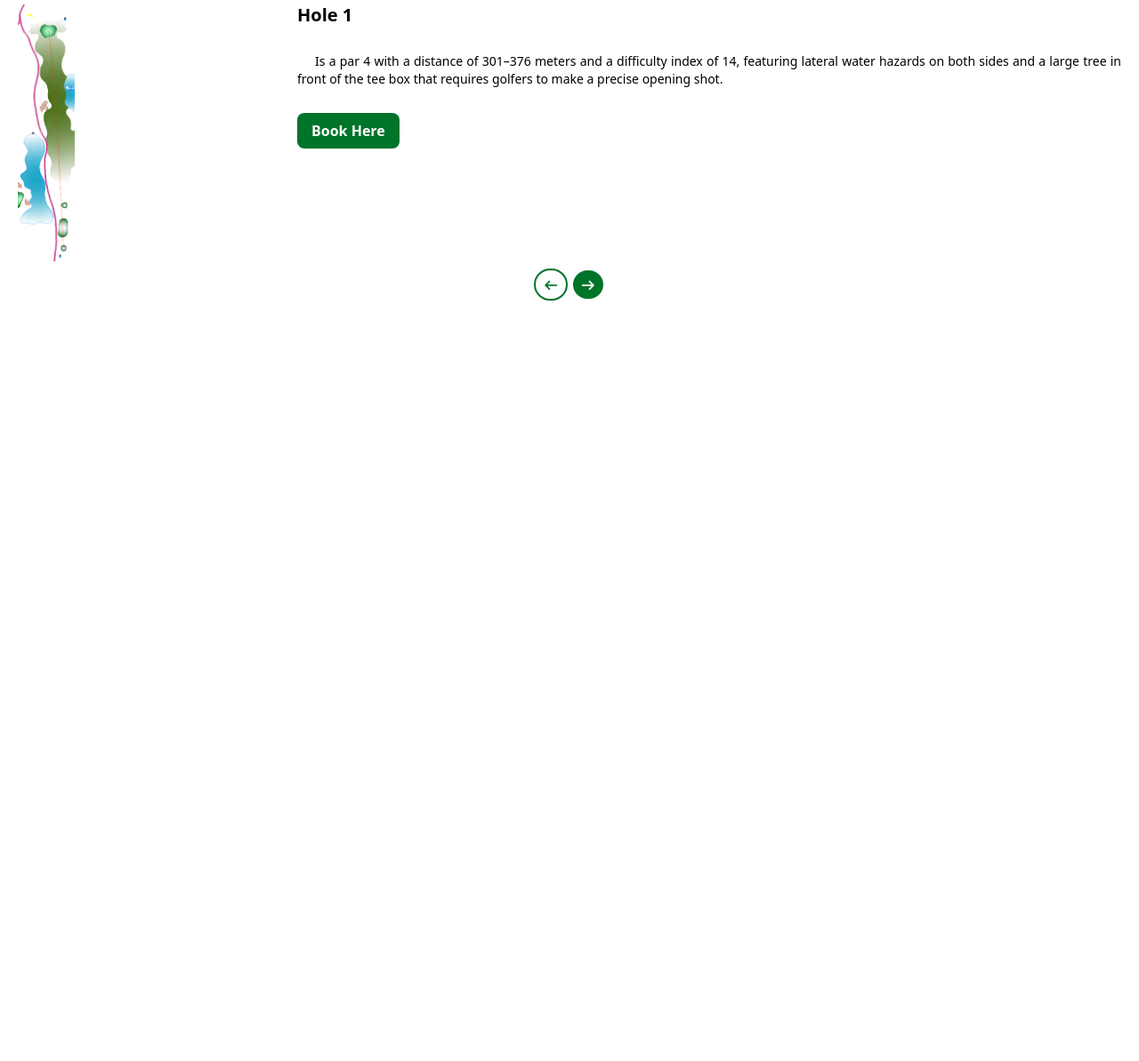
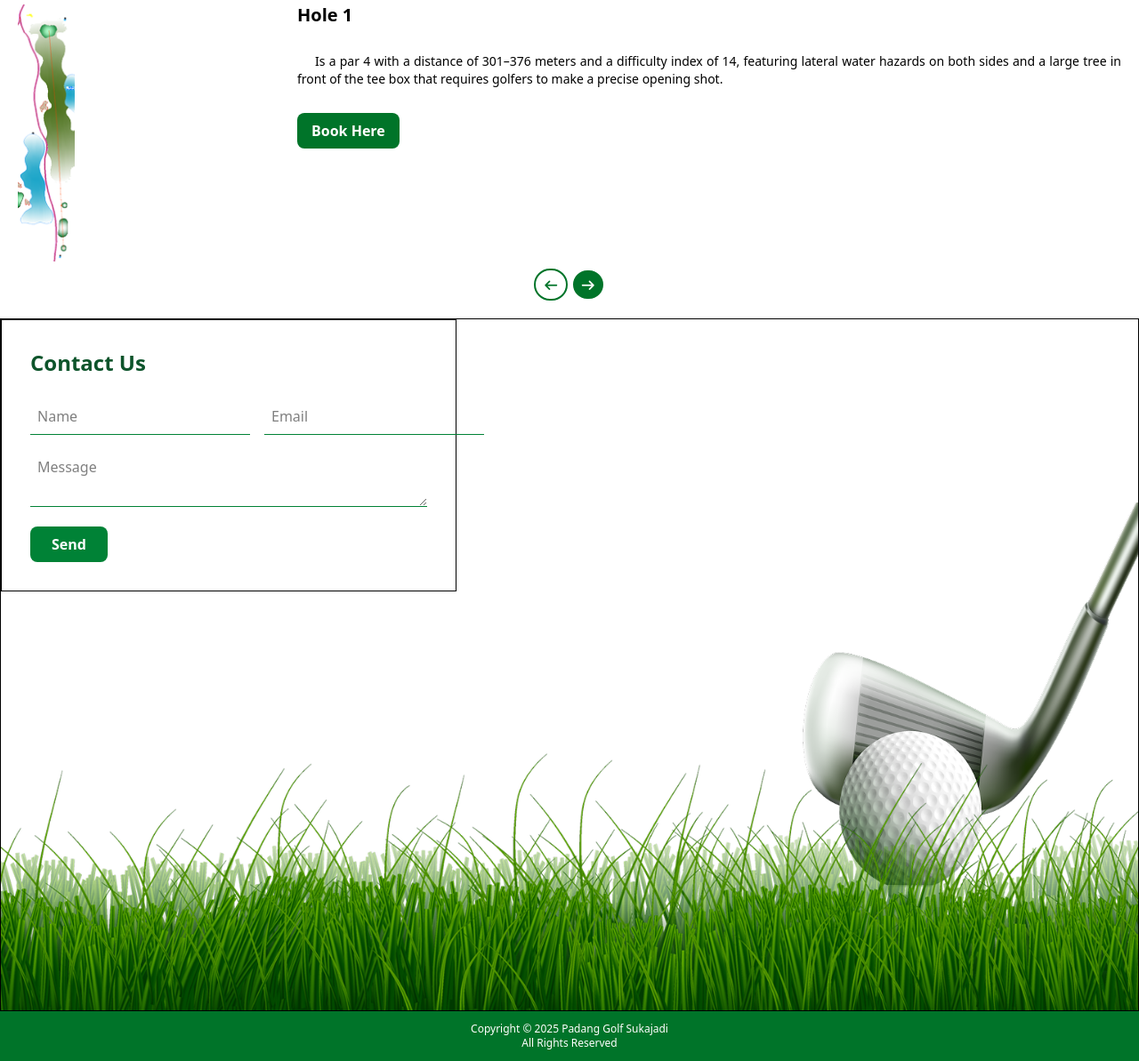
Before and after one commit to RyshaNidya/Padanggolfsukajadi_web, a website built with Vite: page index.html in a window 1280 px wide. Shown: the part 1143-2336 px from the top of the page at 89% size. Before the commit the page ends 1501 px from the top, so only its background shows below. Built offline with nearby package versions, Linux system fonts and the light colour scheme.

Commit message:
footer 1/2 jadi

```diff
--- a/index.html
+++ b/index.html
@@ -102,7 +102,42 @@
 
 
 
+    <!-- !FOOTER -->
+     <!-- cntact -->
+        <div class="relative w-full bg-white border">
+    <!-- Gambar golf (background kanan bawah) -->
+            <img src="assets/img/golf.png"
+                alt="golf"
+                class="absolute bottom-0 right-0 max-w-[40%] h-auto object-contain z-0">
 
+            <!-- Konten utama (form) -->
+            <div class="relative z-10 p-8 max-w-lg border">
+                <h2 class="text-2xl font-bold text-green-900 mb-6">Contact Us</h2>
+                <form class="space-y-4">
+                <div class="flex gap-4">
+                    <input type="text" placeholder="Name" class="flex-1 border-b border-green-700 p-2 outline-none">
+                    <input type="email" placeholder="Email" class="flex-1 border-b border-green-700 p-2 outline-none">
+                </div>
+                <textarea placeholder="Message" class="w-full border-b border-green-700 p-2 outline-none"></textarea>
+                <button class="bg-green-700 text-white py-2 px-6 rounded-lg font-semibold">Send</button>
+                </form>
+            </div>
+
+            <!-- Gambar rumput (menimpa golf di bawah) -->
+            <img src="assets/img/rumput.png"
+                alt="rumput"
+                class="w-full h-auto relative z-20">
+        </div>
+
+
+
+    <!-- copyright -->
+    <div class="flex flex-col items-center text-xs bg-[#007429] p-3 text-white">
+    <p>Copyright &copy; 2025 Padang Golf Sukajadi</p>
+    <p>All Rights Reserved</p>
+
+
+    </div>
 
 </body>
 </html>
```
Also changed, not shown: assets/img/golf.png (added), assets/img/rumput.png (added).
